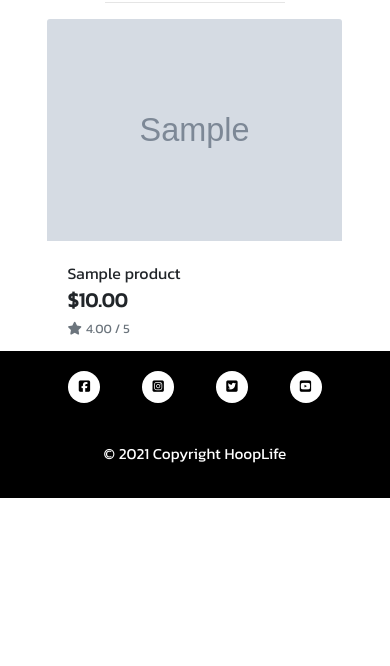
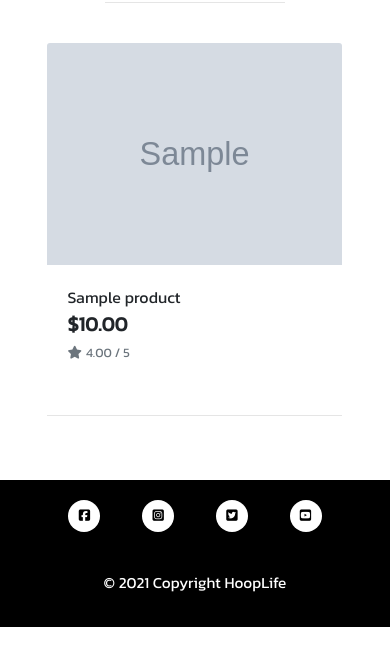
Before and after one commit to Joe2308/hooplife-ms4, a Django app: page /products/ in a window 390 px wide. Shown: the part 178-844 px from the top of the page. Run offline with Django 3.2, Linux system fonts and the light colour scheme; tables that the repository leaves empty hold one stand-in row (values such as "Sample post"); grey boxes marked "Sample" are stand-in pictures; some libraries are stand-ins or nearby versions; some web fonts are replaced.

Commit message:
loop counter added to created horizontal rule in realtion to screen size in products.html

```diff
--- a/products/templates/products/products.html
+++ b/products/templates/products/products.html
@@ -10,6 +10,7 @@
 {% endblock %}
 
 {% block content %}
+    <div class="overlay"></div>
     <div class="container-fluid">
         <div class="row">
             <div class="col text-center mt-3">
@@ -22,7 +23,7 @@
                 <div class="row mt-1 mb-2"></div>
                 <div class="row">
                     {% for product in products %}
-                <div class="col-sm-6 col-md-6 col-lg-4 col-xl-3">
+                        <div class="col-sm-6 col-md-6 col-lg-4 col-xl-3 my-4">
                             <div class="card h-100 border-0">
                                 {% if product.image %}
                                 <a href="">
@@ -30,8 +31,7 @@
                                 </a>
                                 {% else %}
                                 <a href="">
-                            <img class="card-img-top img-fluid" src="{{ MEDIA_URL }}noimage.png"
-                                alt="{{ product.name }}">
+                                    <img class="card-img-top img-fluid" src="{{ MEDIA_URL }}noimage.png" alt="{{ product.name }}">
                                 </a>
                                 {% endif %}
                                 <div class="card-body pb-0">
@@ -42,8 +42,7 @@
                                         <div class="col">
                                             <p class="lead mb-0 text-left font-weight-bold">${{ product.price }}</p>
                                             {% if product.rating %}
-                                    <small class="text-muted"><i class="fas fa-star mr-1"></i>{{ product.rating }} /
-                                        5</small>
+                                                <small class="text-muted"><i class="fas fa-star mr-1"></i>{{ product.rating }} / 5</small>
                                             {% else %}
                                                 <small class="text-muted">No Rating</small>
                                             {% endif %}
@@ -52,6 +51,26 @@
                                 </div>
                             </div>
                         </div>
+                        {% if forloop.counter|divisibleby:1 %}
+                            <div class="col-12 d-sm-none mb-5">
+                                <hr>
+                            </div>
+                        {% endif %}
+                        {% if forloop.counter|divisibleby:2 %}
+                            <div class="col-12 d-none d-sm-block d-md-block d-lg-none mb-5">
+                                <hr>
+                            </div>
+                        {% endif %}
+                        {% if forloop.counter|divisibleby:3 %}
+                            <div class="col-12 d-none d-lg-block d-xl-none mb-5">
+                                <hr>
+                            </div>
+                        {% endif %}
+                        {% if forloop.counter|divisibleby:4 %}
+                            <div class="col-12 d-none d-xl-block mb-5">
+                                <hr>
+                            </div>
+                        {% endif %}
                     {% endfor %}
                 </div>
             </div>
```
Lines whose indentation alone changed are shown as unchanged.
